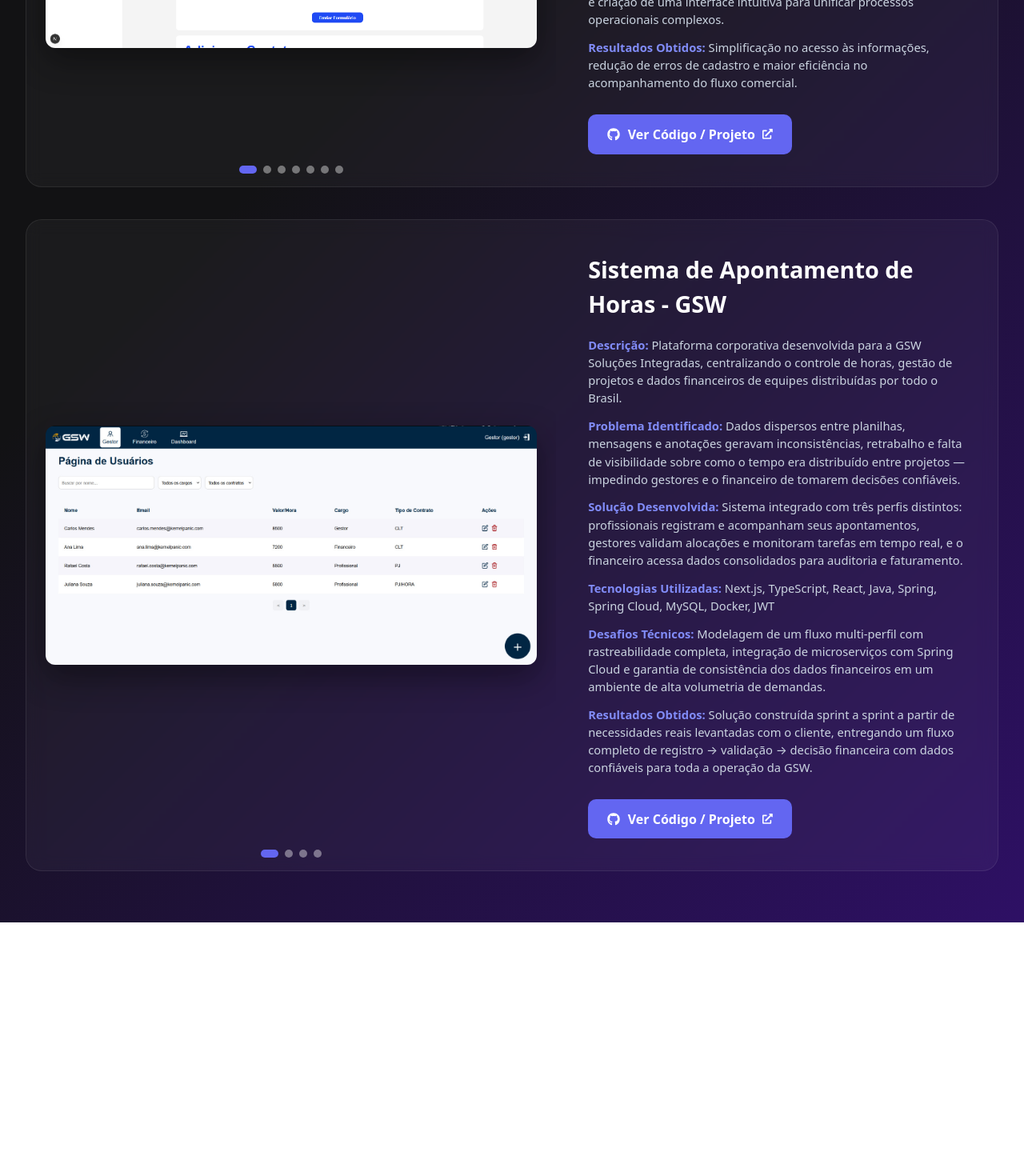
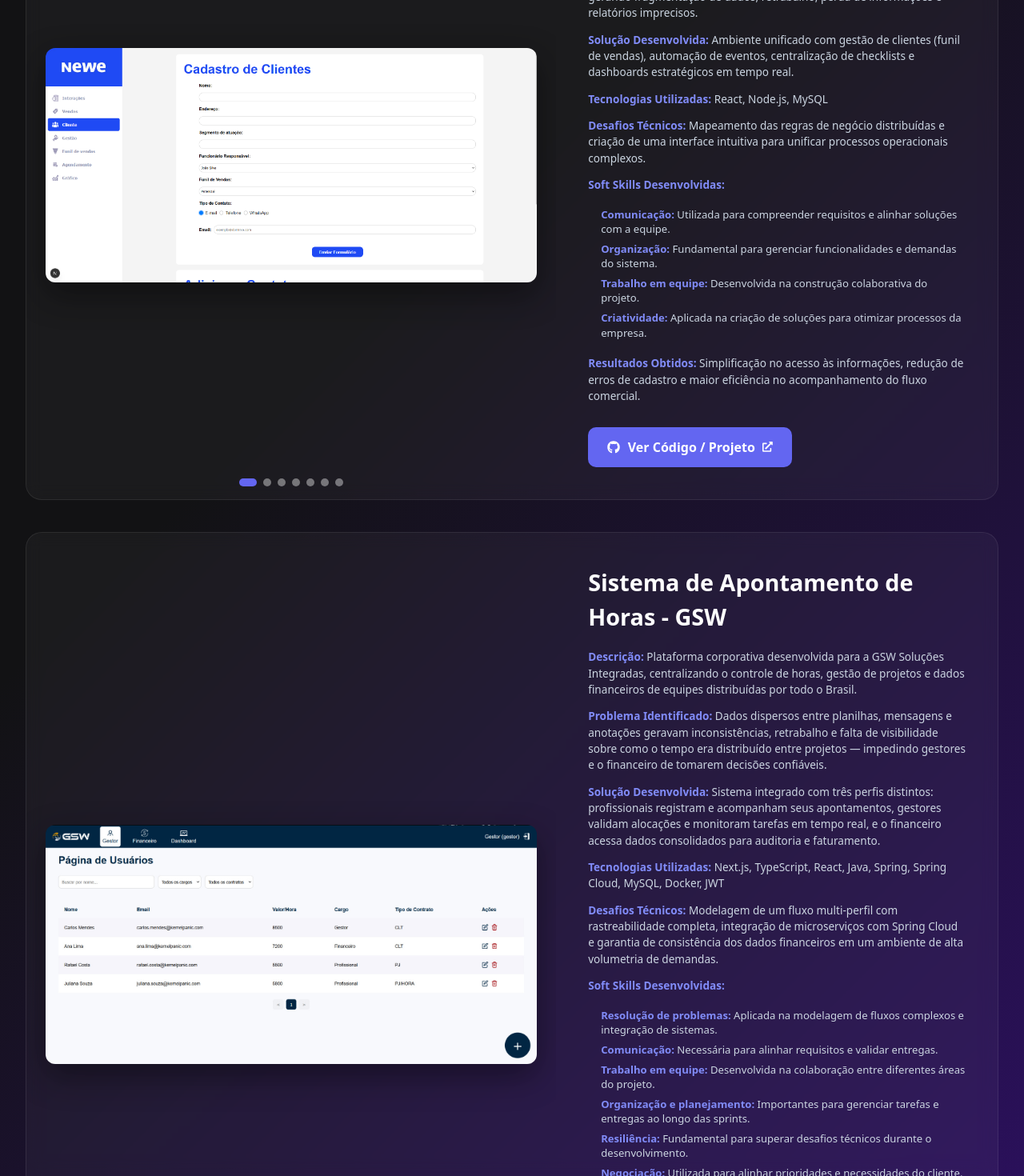
Before and after one commit to vinislvleite/portfoliosakaue, a Next.js app in the folder frontend/: page /projetos in a window 1280 px wide. Shown: the part 1330-2800 px from the top of the page at 80% size. Before the commit the page ends 2483 px from the top, so only its background shows below. Built offline with nearby package versions, Linux system fonts and the light colour scheme.

Commit message:
style: Mudando o tamanho da fonte e adicionando as soft skills para cada projeto

```diff
--- a/frontend/src/app/projetos/App.module.css
+++ b/frontend/src/app/projetos/App.module.css
@@ -85,7 +85,23 @@
   color: #cbd5e1;
   line-height: 1.5;
   margin-bottom: 0.8rem;
-  font-size: 0.92rem;
+  font-size: 0.85rem;
+}
+
+.projectDetails ul {
+  margin: 0.3rem 0 0.8rem 1rem;
+  padding: 0;
+}
+
+.projectDetails li {
+  color: #cbd5e1;
+  font-size: 0.82rem;
+  line-height: 1.4;
+  margin-bottom: 0.4rem;
+}
+
+.projectDetails li strong {
+  color: #818cf8;
 }
 
 .projectDetails strong {
--- a/frontend/src/app/projetos/page.jsx
+++ b/frontend/src/app/projetos/page.jsx
@@ -15,6 +15,24 @@
     tecnologias: "Python, Flask, Pandas, MySQL, Docker, AWS EC2, HTML/CSS/JS",
     desafios: "Normalização de 10 anos de registros brutos, otimização de queries para retornar top 5 produtos rapidamente e deploy na nuvem utilizando Docker.",
     resultados: "Implantação de um dashboard funcional em nuvem que auxilia empresas e órgãos a extrair insights rápidos da evolução histórica comercial.",
+    softSkills: [
+      {
+        nome: "Resolução de problemas",
+        descricao: "Aplicada na análise e tratamento de grandes volumes de dados."
+      },
+      {
+        nome: "Organização",
+        descricao: "Necessária para estruturar e manter a consistência das informações."
+      },
+      {
+        nome: "Trabalho em equipe",
+        descricao: "Desenvolvida na colaboração com os integrantes durante todas as etapas do projeto."
+      },
+      {
+        nome: "Visão sistêmica",
+        descricao: "Importante para compreender a relação entre dados, processos e resultados."
+      }
+    ],
     link: "https://github.com/Kernel-Panic-FatecSjc/KernelPanic-1DSM-API",
     imagens: ["/paginaInicial1.png", "/sobreProjeto1.png", "/graficosProjeto1.png", "/insightsProjeto1.png", "/top5Projeto1.png"]
   },
@@ -26,6 +44,24 @@
     tecnologias: "React, Node.js, MySQL",
     desafios: "Mapeamento das regras de negócio distribuídas e criação de uma interface intuitiva para unificar processos operacionais complexos.",
     resultados: "Simplificação no acesso às informações, redução de erros de cadastro e maior eficiência no acompanhamento do fluxo comercial.",
+    softSkills: [
+      {
+        nome: "Comunicação",
+        descricao: "Utilizada para compreender requisitos e alinhar soluções com a equipe."
+      },
+      {
+        nome: "Organização",
+        descricao: "Fundamental para gerenciar funcionalidades e demandas do sistema."
+      },
+      {
+        nome: "Trabalho em equipe",
+        descricao: "Desenvolvida na construção colaborativa do projeto."
+      },
+      {
+        nome: "Criatividade",
+        descricao: "Aplicada na criação de soluções para otimizar processos da empresa."
+      }
+    ],
     link: "https://github.com/Kernel-Panic-FatecSjc/KernelPanic-2DSM-API",
     imagens: ["/cadastroClientes2.png", "/agendamentoClientes2.png", "/funilProjeto2.png", "/gestaoProjeto2.png", "/graficosProjeto2.png", "/integracaoProjeto2.png", "/vendedoresProjeto2.png"]
   },
@@ -37,6 +73,32 @@
     tecnologias: "Next.js, TypeScript, React, Java, Spring, Spring Cloud, MySQL, Docker, JWT",
     desafios: "Modelagem de um fluxo multi-perfil com rastreabilidade completa, integração de microserviços com Spring Cloud e garantia de consistência dos dados financeiros em um ambiente de alta volumetria de demandas.",
     resultados: "Solução construída sprint a sprint a partir de necessidades reais levantadas com o cliente, entregando um fluxo completo de registro → validação → decisão financeira com dados confiáveis para toda a operação da GSW.",
+    softSkills: [
+      {
+        nome: "Resolução de problemas",
+        descricao: "Aplicada na modelagem de fluxos complexos e integração de sistemas."
+      },
+      {
+        nome: "Comunicação",
+        descricao: "Necessária para alinhar requisitos e validar entregas."
+      },
+      {
+        nome: "Trabalho em equipe",
+        descricao: "Desenvolvida na colaboração entre diferentes áreas do projeto."
+      },
+      {
+        nome: "Organização e planejamento",
+        descricao: "Importantes para gerenciar tarefas e entregas ao longo das sprints."
+      },
+      {
+        nome: "Resiliência",
+        descricao: "Fundamental para superar desafios técnicos durante o desenvolvimento."
+      },
+      {
+        nome: "Negociação",
+        descricao: "Utilizada para alinhar prioridades e necessidades do cliente."
+      }
+    ],
     link: "https://github.com/Kernel-Panic-FatecSjc/KernelPanic-3DSM-API",
     imagens: ["/usuarios3.jpeg", "/projetos3.jpeg", "/financeiro3.jpeg", "/dashboard3.jpeg"]
   }
@@ -113,6 +175,14 @@
                 <p><strong>Solução Desenvolvida:</strong> {projeto.solucao}</p>
                 <p><strong>Tecnologias Utilizadas:</strong> {projeto.tecnologias}</p>
                 <p><strong>Desafios Técnicos:</strong> {projeto.desafios}</p>
+                <p><strong>Soft Skills Desenvolvidas:</strong></p>
+                <ul>
+                  {projeto.softSkills.map((skill, i) => (
+                    <li key={i}>
+                      <strong>{skill.nome}:</strong> {skill.descricao}
+                    </li>
+                  ))}
+                </ul>
                 <p><strong>Resultados Obtidos:</strong> {projeto.resultados}</p>
 
                 <a
```
